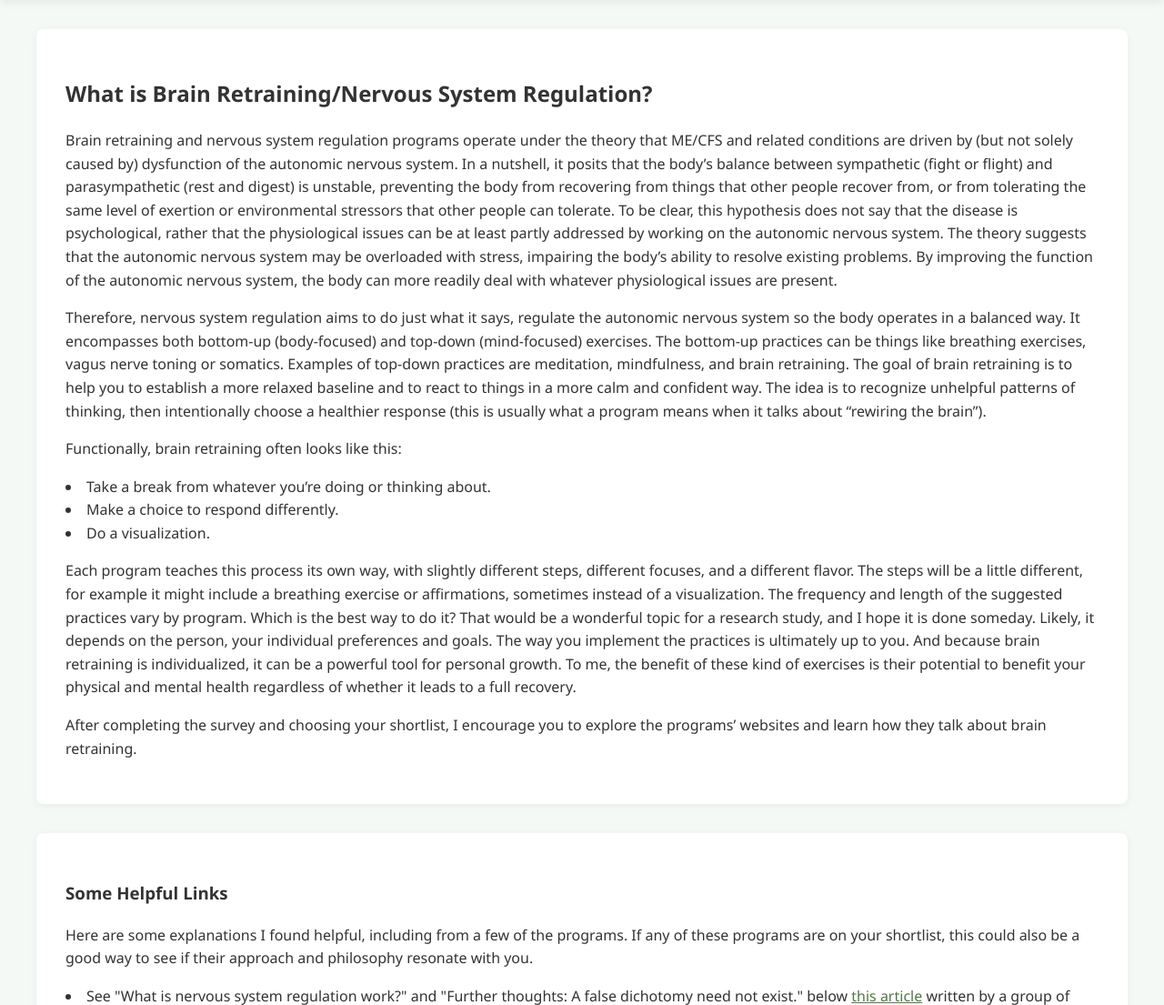
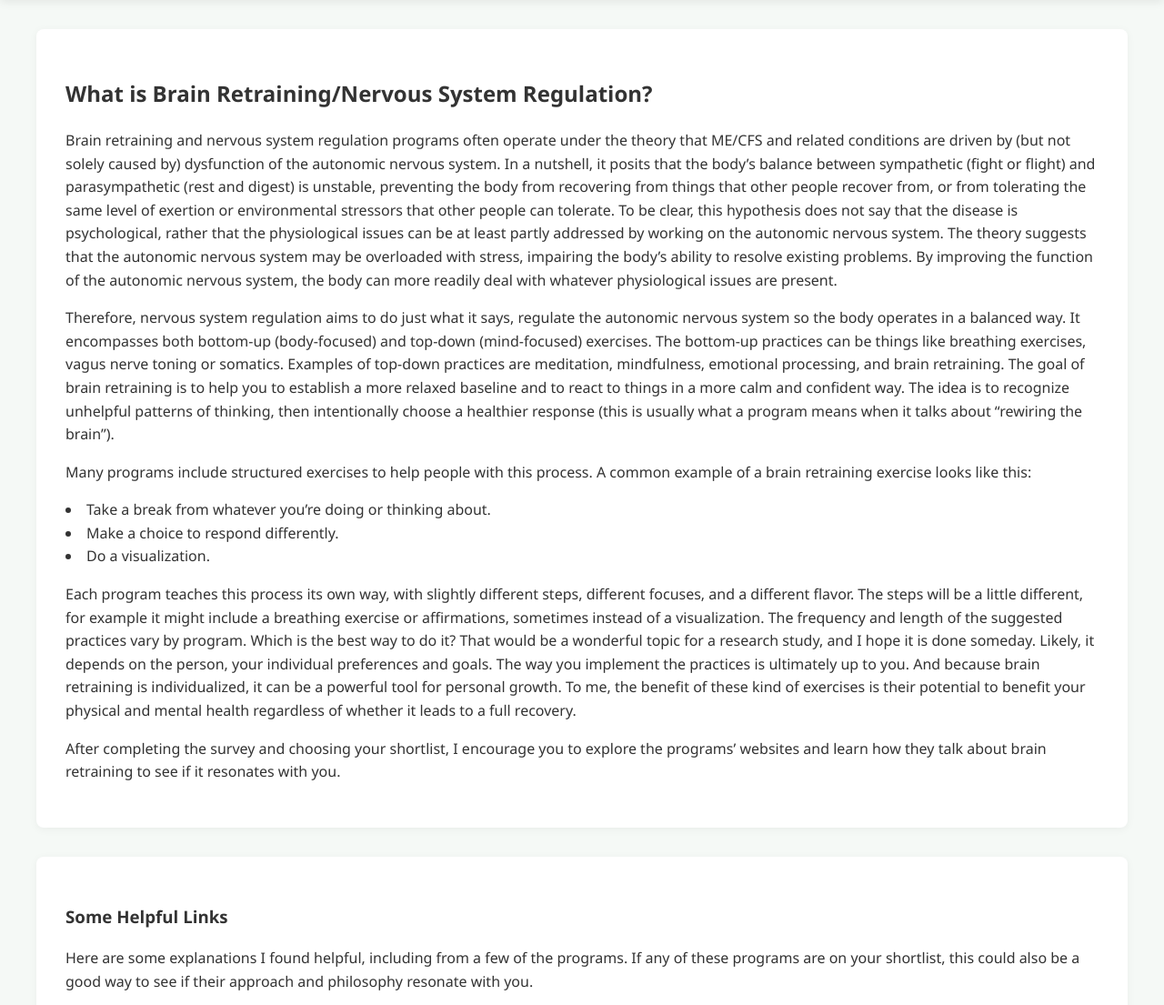
Before and after one commit to jkberry07/cfs-rec-sys, a Flask app: page /brain-retraining in a window 1280 px wide. Shown: the part 245-1350 px from the top of the page at 91% size. Run offline with Flask 3, Linux system fonts and the light colour scheme; parts of the project's set-up code (start-up, migrations or seed data) failed here and were passed over.

Commit message:
Edits to brain retraining page

```diff
--- a/templates/brain-retraining.html
+++ b/templates/brain-retraining.html
@@ -30,7 +30,7 @@
     <div class="container">
         <section class="intro">
             <h2>What is Brain Retraining/Nervous System Regulation?</h2>
-            <p>Brain retraining and nervous system regulation programs operate under the theory that ME/CFS and related conditions
+            <p>Brain retraining and nervous system regulation programs often operate under the theory that ME/CFS and related conditions
                  are driven by (but not solely caused by) dysfunction of the autonomic nervous system. In a nutshell, it
                  posits that the body’s balance between sympathetic (fight or flight) and parasympathetic (rest and digest)
                  is unstable, preventing the body from recovering from things that other people recover from, or from tolerating
@@ -42,12 +42,12 @@
              <p>Therefore, nervous system regulation aims to do just what it says, regulate the autonomic nervous system
                 so the body operates in a balanced way. It encompasses both bottom-up (body-focused) and top-down (mind-focused)
                 exercises. The bottom-up practices can be things like breathing exercises, vagus nerve toning or somatics.
-                Examples of top-down practices are meditation, mindfulness, and brain retraining. The goal of brain retraining
+                Examples of top-down practices are meditation, mindfulness, emotional processing, and brain retraining. The goal of brain retraining
                 is to help you to establish a more relaxed baseline and to react to things in a more calm and confident way. The idea
                 is to recognize unhelpful patterns of thinking, then intentionally choose a healthier response
                 (this is usually what a program means when it talks about “rewiring the brain”).
 </p>
-            <p>Functionally, brain retraining often looks like this:</p>
+            <p>Many programs include structured exercises to help people with this process. A common example of a brain retraining exercise looks like this:</p>
             <li>Take a break from whatever you’re doing or thinking about.</li>
             <li>Make a choice to respond differently.</li>
             <li>Do a visualization.</li>
@@ -61,7 +61,7 @@
                 physical and mental health regardless of whether it leads to a full recovery.</p>
 
              <p>After completing the survey and choosing your shortlist, I encourage you to explore the programs’ websites
-                and learn how they talk about brain retraining.</p>
+                and learn how they talk about brain retraining to see if it resonates with you.</p>
         </section>
         <section class="intro">
         <h3>Some Helpful Links</h3>
```
